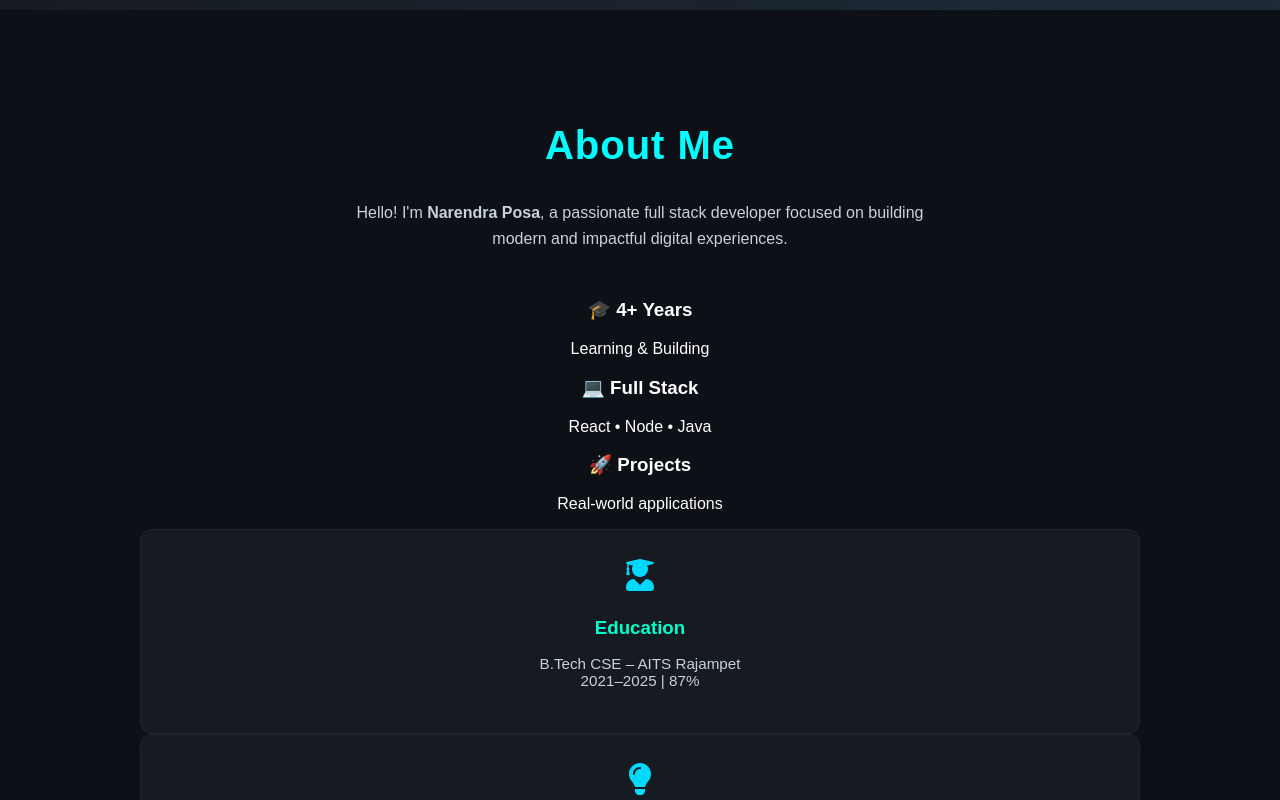
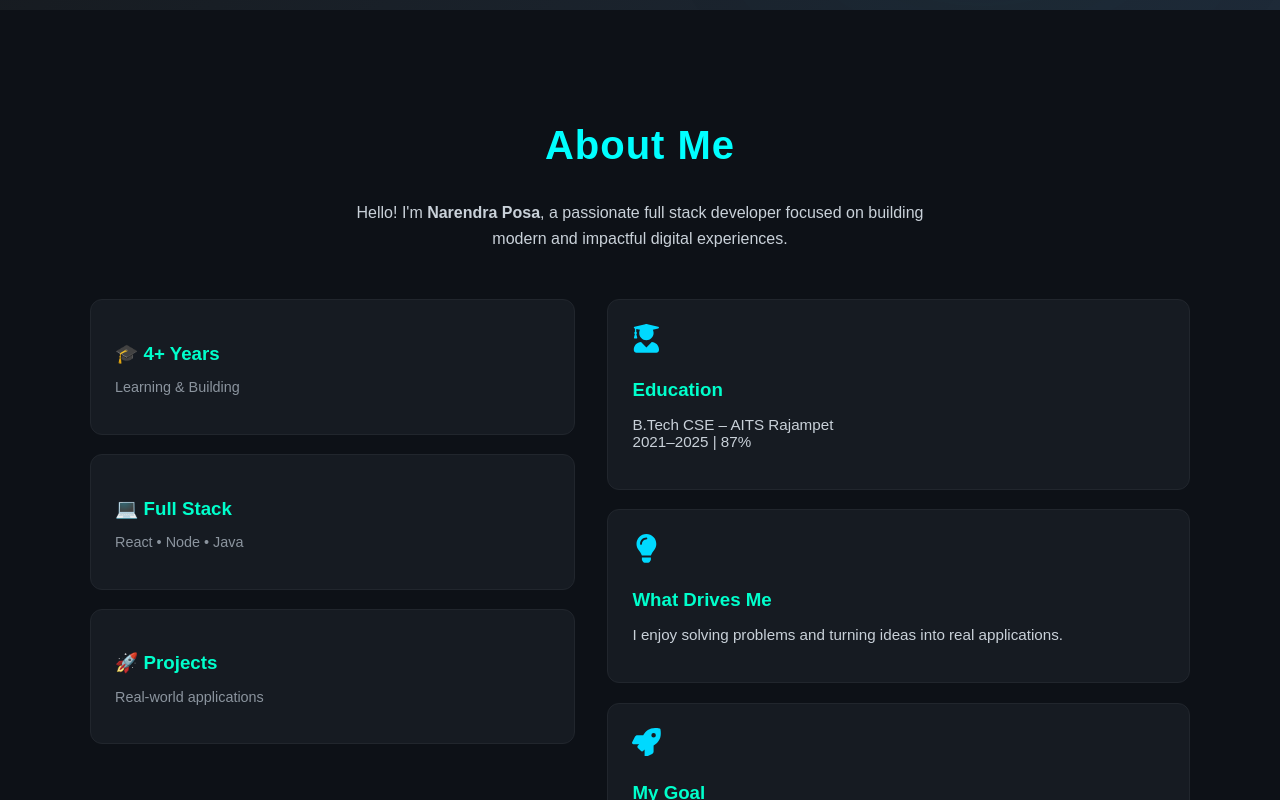
Before and after one commit to Posa5A6/PortFolio, a React (Create React App) app: page / in a window 1280 px wide. Shown: the part 940-1740 px from the top of the page. Built offline with nearby package versions, Linux system fonts and the light colour scheme.

Commit message:
Update About.module.css

```diff
--- a/src/components/About.module.css
+++ b/src/components/About.module.css
@@ -5,20 +5,20 @@
   text-align: center;
 }
 
-/* Container */
+/* container */
 .container {
-  max-width: 1000px;
+  max-width: 1100px;
   margin: auto;
 }
 
-/* Title */
+/* title */
 h2 {
   font-size: 2.5rem;
   color: #00ffcc;
   margin-bottom: 1rem;
 }
 
-/* Intro */
+/* intro */
 .intro {
   max-width: 600px;
   margin: 0 auto 3rem;
@@ -26,51 +26,90 @@ h2 {
   line-height: 1.6;
 }
 
-/* GRID FIX (IMPORTANT) */
-.grid {
+/* SPLIT LAYOUT */
+.wrapper {
   display: grid;
-  grid-template-columns: repeat(3, 1fr);
-  gap: 1.5rem;
+  grid-template-columns: 1fr 1.2fr;
+  gap: 2rem;
+  align-items: start;
 }
 
-/* CARD */
+/* LEFT SIDE */
+.left {
+  display: flex;
+  flex-direction: column;
+  gap: 1.2rem;
+}
+
+/* highlight cards */
+.highlightCard {
+  background: #161b22;
+  padding: 1.5rem;
+  border-radius: 12px;
+  border: 1px solid #21262d;
+  text-align: left;
+  transition: 0.3s;
+}
+
+.highlightCard:hover {
+  border-color: #00ffcc;
+  transform: translateY(-5px);
+}
+
+.highlightCard h3 {
+  color: #00ffcc;
+  margin-bottom: 0.3rem;
+}
+
+.highlightCard p {
+  color: #8b949e;
+  font-size: 0.9rem;
+}
+
+/* RIGHT SIDE */
+.right {
+  display: flex;
+  flex-direction: column;
+  gap: 1.2rem;
+}
+
+/* cards */
 .card {
   background: #161b22;
-  padding: 1.8rem;
+  padding: 1.5rem;
   border-radius: 12px;
   border: 1px solid #21262d;
-  transition: all 0.3s ease;
+  text-align: left;
+  transition: 0.3s;
 }
 
-/* CLEAN HOVER */
 .card:hover {
   border-color: #00ffcc;
-  transform: translateY(-6px);
+  transform: translateX(6px);
 }
 
-/* ICON */
+/* icon */
 .icon {
-  font-size: 2rem;
+  font-size: 1.8rem;
   color: #00d9ff;
-  margin-bottom: 0.8rem;
-}
-
-/* TITLE */
-.card h3 {
-  color: #00ffcc;
   margin-bottom: 0.5rem;
 }
 
-/* TEXT */
+/* text */
+.card h3 {
+  color: #00ffcc;
+  margin-bottom: 0.4rem;
+}
+
 .card p {
+  color: #c9d1d9;
   font-size: 0.95rem;
-  color: #c9d1d9;
   white-space: pre-line;
 }
 
-/* MOBILE FIX */
+/* RESPONSIVE */
 @media (max-width: 768px) {
-  .grid {
+  .wrapper {
     grid-template-columns: 1fr;
   }
 }
```
